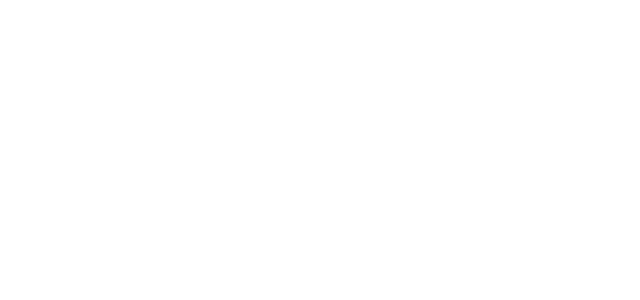
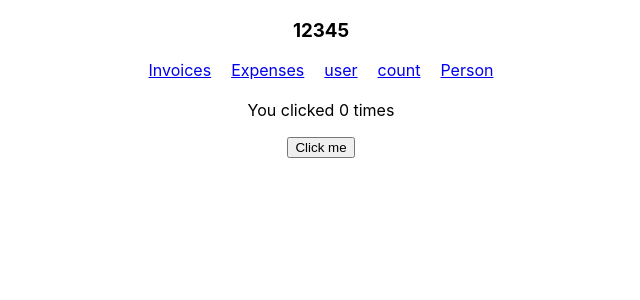
Before and after one commit to whxmm0608/xcx-react, a React (Create React App) app: page /Count/me in a window 1280 px wide. Before the commit this address had no page. Shown: the top 300 px of the page, without its empty margins (319-959 px from the left). Built offline with nearby package versions, Linux system fonts and the light colour scheme.

Commit message:
react-router练习

```diff
--- a/src/App.css
+++ b/src/App.css
@@ -39,3 +39,12 @@
 .right{
   color: black;
 }
+
+.active-nav-item{
+  background: orange;
+
+}
+
+.nav-item{
+  padding: 10px;
+}
--- a/src/App.js
+++ b/src/App.js
@@ -1,23 +1,26 @@
 import React from "react";
 // import logo from "./logo.svg";
 import "./App.css";
-import { Outlet, Link, NavLink } from "react-router-dom";
-
 // NavLink是Link的一个特定版本
-
+// import { Outlet, Link, NavLink } from "react-router-dom";
+import { Outlet } from "react-router-dom";
+import Header from "./components/header.jsx"; //jsx不再支持小写组件名
+import MyNavLink from "./components/nav";
 function App() {
   return (
     <div className="App">
-      <header className="App-header">
-        <div>
-
-          {/* 反斜杠 */}
-          <Link to="/invoices">Invoices</Link> |{" "}
-          <Link to="/expenses">Expenses</Link>|{" "}
-          <Link to="/user">user</Link>|{" "}
-          <NavLink to="/person">Person</NavLink>
-        </div>
-      </header>
+      {/* <header className="App-header"></header> */}
+      <Header a={1} />
+      <div style={{ marginBottom: "20px" }}>
+        {/* 反斜杠 */}
+        <MyNavLink to="/invoices">Invoices</MyNavLink>
+        <MyNavLink to="/expenses">Expenses</MyNavLink>
+        <MyNavLink to="/user">user</MyNavLink>
+        <MyNavLink to="/count/3211" state={{ a: 1 }}>
+          count
+        </MyNavLink>
+        <MyNavLink to="/person">Person</MyNavLink>
+      </div>
       <Outlet />
     </div>
   );
--- /dev/null
+++ b/src/components/header.jsx
@@ -0,0 +1,10 @@
+import React, { Component } from 'react'
+
+export default class header extends Component {
+    render () {
+        console.log('header组件收到的prop', this.props);
+        return (
+            <h3>12345</h3>
+        )
+    }
+}
--- /dev/null
+++ b/src/components/nav/index.jsx
@@ -0,0 +1,11 @@
+import React, { Component } from 'react';
+import { NavLink } from 'react-router-dom'
+
+//NavLink可以实现高亮效果
+export default class MyNavLink extends Component {
+    render () {
+        return (
+            <NavLink className={({ isActive }) => isActive ? 'active-nav-item nav-item' : 'nav-item'} {...this.props} />
+        );
+    }
+}
--- a/src/index.js
+++ b/src/index.js
@@ -7,12 +7,15 @@ import Expenses from "./routes/expenses";
 import Invoices from "./routes/invoices";
 import Person from "./routes/person";
 import User from "./routes/user";
-import axios from 'axios';
+import Count from "./routes/count";
+import axios from "axios";
 
 import { BrowserRouter, Routes, Route } from "react-router-dom";
 
 React.Component.prototype.$axios = axios;
 const rootElement = document.getElementById("root");
+
+// 注册路由
 render(
   <BrowserRouter>
     <Routes>
@@ -21,6 +24,11 @@ render(
         <Route path="invoices" element={<Invoices />} />
         <Route path="Person" element={<Person />} />
         <Route path="User" element={<User />} />
+        <Route path="Count">
+          {/* //url传参 */}
+          <Route path=":id" element={<Count />} />
+          <Route path="me" element={<Count />} />
+        </Route>
       </Route>
     </Routes>
   </BrowserRouter>,
--- /dev/null
+++ b/src/routes/count.jsx
@@ -0,0 +1,20 @@
+import React, { useState } from 'react';
+import { useLocation, useParams } from 'react-router-dom'
+
+// React Router V6已经不直接支持在类组件中获取props，尽量使用函数式组件。
+export default function Example () {
+  // 声明一个叫 "count" 的 state 变量
+  const [count, setCount] = useState(0);
+
+  const a = useLocation();
+  console.log('useLocation', a);
+  console.log('useParams', useParams());
+  return (
+    <div>
+      <p>You clicked {count} times</p>
+      <button onClick={() => setCount(count + 1)}>
+        Click me
+      </button>
+    </div>
+  );
+}
--- a/src/routes/expenses.jsx
+++ b/src/routes/expenses.jsx
@@ -1,6 +1,6 @@
 import React from 'react';
 export default function Invoices () {
-    return (
+  return (
       <main style={{ padding: "1rem 0" }}>
         <h2>Expenses</h2>
       </main>
```
Also changed, not shown: src/routes/user.jsx (+3 -5 lines).
